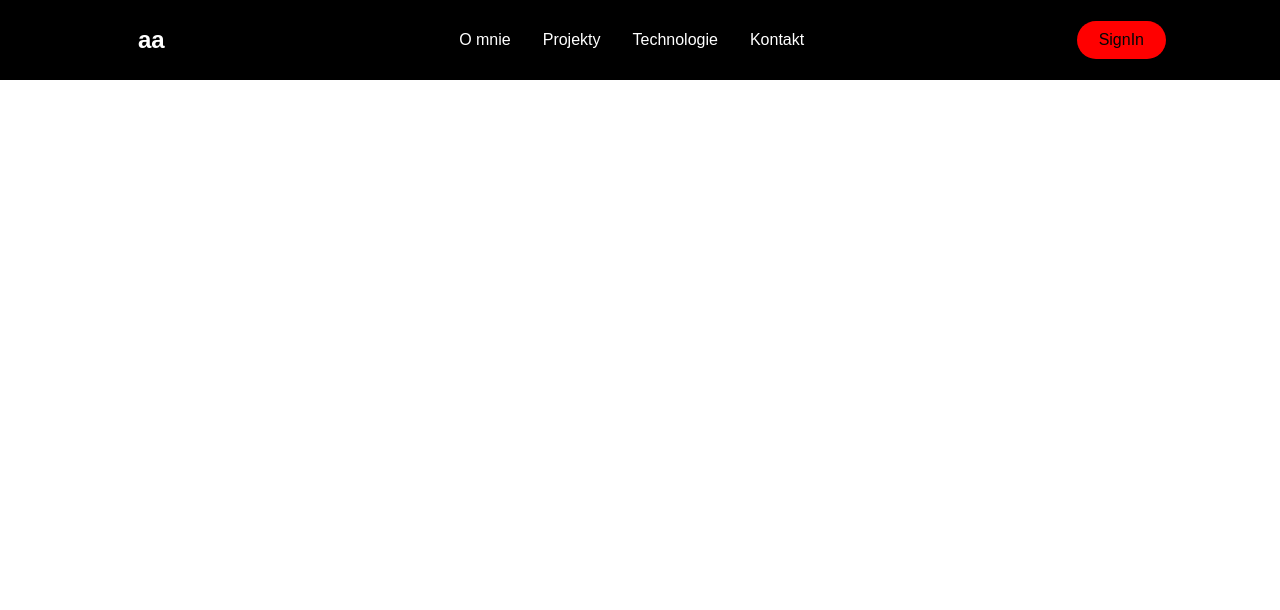
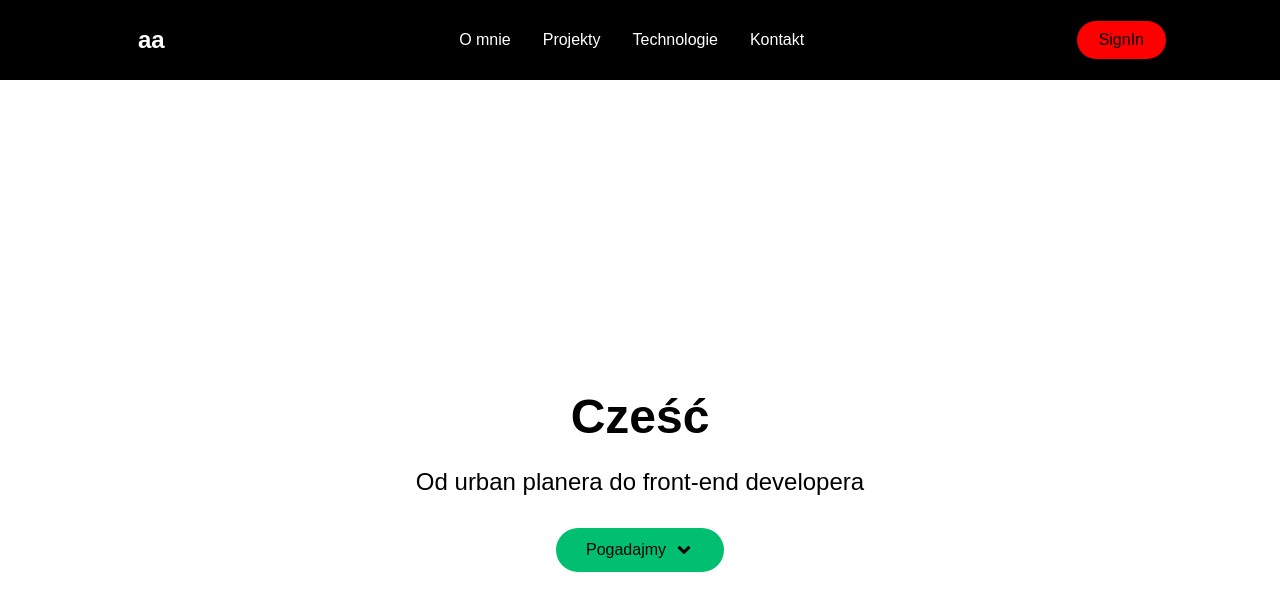
Before and after one commit to oknaAnko/portfolio-website, a React (Create React App) app: page / in a window 1280 px wide. Shown: the top 610 px of the page. Built offline with nearby package versions, Linux system fonts and the light colour scheme.

Commit message:
feat:  Create Hello Section

```diff
--- /dev/null
+++ b/src/components/ButtonElement.js
@@ -0,0 +1,23 @@
+import styled from "styled-components";
+import { Link } from "react-scroll";
+
+export const Button = styled(Link)`
+  display: flex;
+  justify-content: center;
+  align-items: center;
+  padding: ${({ big }) => (big ? "14px 48px" : "12px 30px")};
+  border: none;
+  border-radius: 50px;
+  outline: none;
+  background: ${({ primary }) => (primary ? "#01BF71" : "#010606")};
+  color: ${({ dark }) => (dark ? "#010606" : "#ddd")};
+  font-size: ${({ fontBig }) => (fontBig ? "20px" : "16px")};
+  white-space: nowrap;
+  transition: all 0.2 ease-in-out;
+  cursor: pointer;
+
+  &:hover {
+    background: ${({ primary }) => (primary ? "#307035" : "#01BF71")};
+    transition: all 0.2 ease-in-out;
+  }
+`;
--- /dev/null
+++ b/src/components/HelloSection/HelloElements.js
@@ -0,0 +1,82 @@
+import styled from "styled-components/macro";
+import { FaAngleDoubleDown, FaAngleDown } from "react-icons/fa";
+
+export const HelloContainer = styled.div`
+  /* background-color: #fff; */
+  display: flex;
+  justify-content: center;
+  align-items: center;
+  padding: 0 30px;
+  height: 800px;
+  position: relative;
+  z-index: 1;
+`;
+
+export const HelloBackground = styled.div`
+  position: absolute;
+  top: 0;
+  right: 0;
+  bottom: 0;
+  left: 0;
+  width: 100%;
+  height: 100%;
+  overflow: hidden;
+  background-color: #fff;
+`;
+
+export const HelloContent = styled.div`
+  z-index: 3;
+  max-width: 1200px;
+  position: absolute;
+  padding: 8px 24px;
+  display: flex;
+  flex-direction: column;
+  align-items: center;
+`;
+
+export const HelloH1 = styled.h1`
+  color: #000;
+  font-size: 48px;
+  text-align: center;
+
+  @media screen and (max-width: 768px) {
+    font-size: 40px;
+  }
+
+  @media screen and (max-width: 480px) {
+    font-size: 32px;
+  }
+`;
+
+export const HelloP = styled.p`
+  margin-top: 24px;
+  color: #000;
+  font-size: 24px;
+  text-align: center;
+  max-width: 600px;
+
+  @media screen and (max-width: 768px) {
+    font-size: 24px;
+  }
+
+  @media screen and (max-width: 480px) {
+    font-size: 18px;
+  }
+`;
+
+export const HelloBtnWrapper = styled.div`
+  margin-top: 32px;
+  display: flex;
+  flex-direction: column;
+  align-items: center;
+`;
+
+export const ArrowDown = styled(FaAngleDown)`
+  margin-left: 8px;
+  font-size: 20px;
+`;
+
+export const ArrowDoubleDown = styled(FaAngleDoubleDown)`
+  margin-left: 8px;
+  font-size: 20px;
+`;
--- /dev/null
+++ b/src/components/HelloSection/HelloSection.js
@@ -0,0 +1,35 @@
+import React, { useState } from "react";
+import { Button } from "../ButtonElement";
+import {
+  HelloContainer,
+  HelloBackground,
+  HelloContent,
+  HelloH1,
+  HelloP,
+  HelloBtnWrapper,
+  ArrowDoubleDown,
+  ArrowDown,
+} from "./HelloElements";
+
+const HelloSection = () => {
+  const [hover, setHover] = useState(false);
+
+  const onHover = () => setHover(!hover);
+
+  return (
+    <HelloContainer>
+      <HelloBackground></HelloBackground>
+      <HelloContent>
+        <HelloH1>Cześć</HelloH1>
+        <HelloP>Od urban planera do front-end developera</HelloP>
+        <HelloBtnWrapper>
+          <Button to="kontakt" onMouseEnter={onHover} onMouseLeave={onHover} primary="true" dark="true">
+            Pogadajmy {hover ? <ArrowDoubleDown /> : <ArrowDown />}
+          </Button>
+        </HelloBtnWrapper>
+      </HelloContent>
+    </HelloContainer>
+  );
+};
+
+export default HelloSection;
--- a/src/pages/HomePage.js
+++ b/src/pages/HomePage.js
@@ -1,4 +1,5 @@
 import React, { useState } from "react";
+import HelloSection from "../components/HelloSection/HelloSection";
 import Navbar from "../components/Navbar/Navbar";
 import SideBar from "../components/Sidebar/Sidebar";
 
@@ -11,6 +12,7 @@ const HomePage = () => {
     <>
       <SideBar isOpen={isOpen} toggleIsOpen={toggleIsOpen} />
       <Navbar toggleIsOpen={toggleIsOpen} />
+      <HelloSection />
     </>
   );
 };
```
